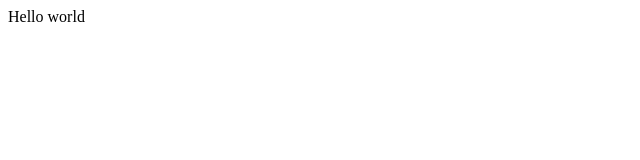
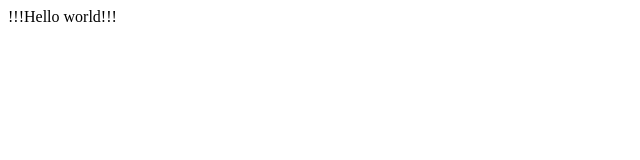
Before and after one commit to denispliuta/app-for-jenkins, a plain HTML site: page index.html in a window 1280 px wide. Shown: the full height of the page, 0-640 px from the left. Drawn offline with Linux system fonts and the light colour scheme.

Commit message:
row moved

```diff
--- a/index.html
+++ b/index.html
@@ -1,6 +1,6 @@
 <html>
 <header><title>This is title</title></header>
 <body>
-Hello world
+!!!Hello world!!! <br>
 </body>
 </html>
```
